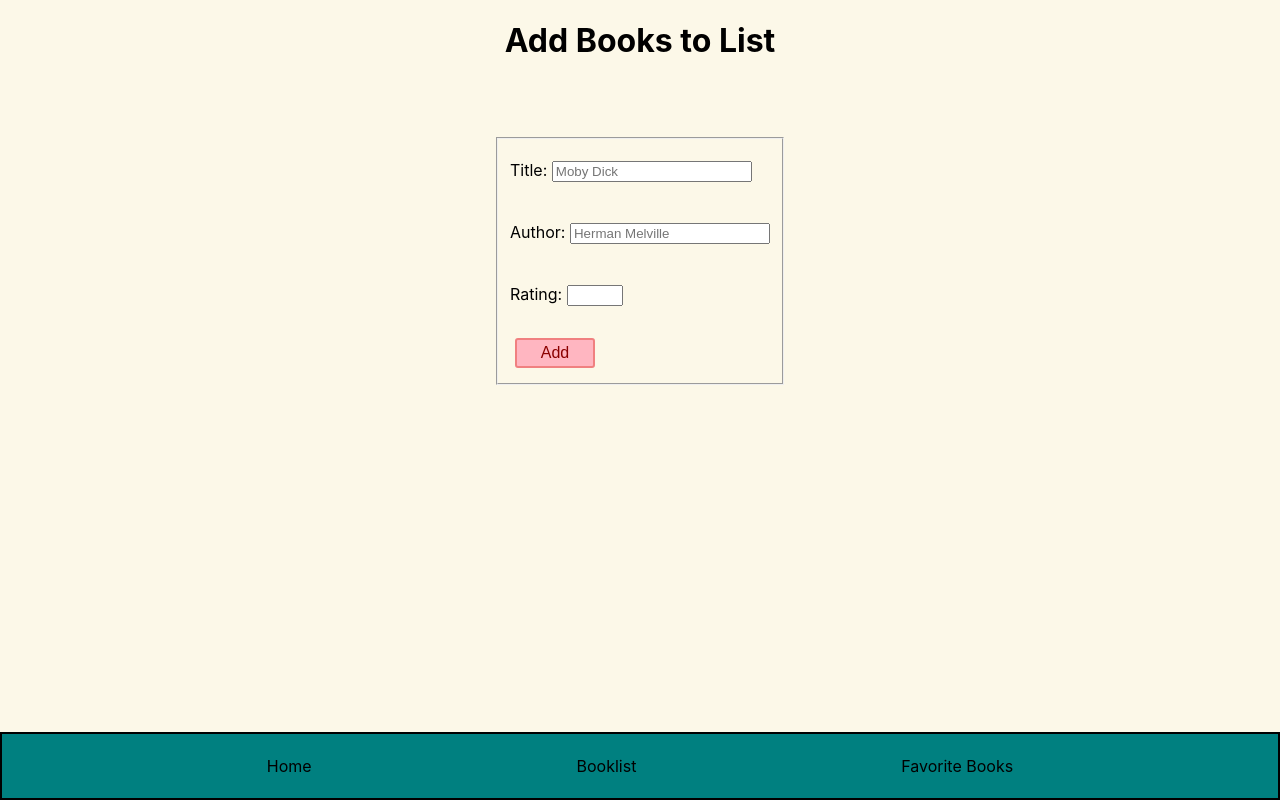
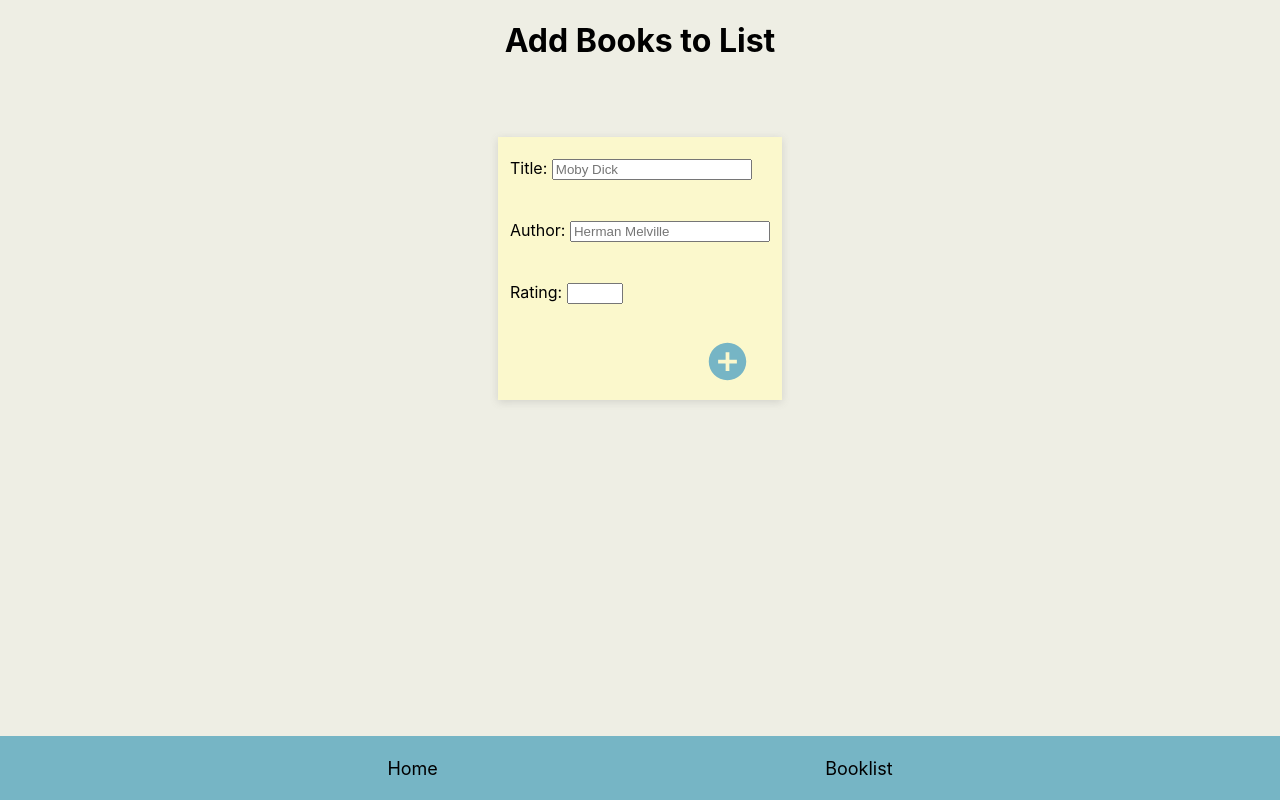
Before and after one commit to AnH13-6/capstone-project-two, a Next.js app: page / in a window 1280 px wide. Built offline with nearby package versions, Linux system fonts and the light colour scheme; no server answers; the database is empty.

Commit message:
Colored cards (#11)
* question regarding form and list

* add styling

* fix mistakes

* add colored cards

```diff
--- a/package.json
+++ b/package.json
@@ -19,6 +19,12 @@
     "toc": "npx markdown-toc@1 README.md -i"
   },
   "dependencies": {
+    "@emotion/react": "^11.10.4",
+    "@emotion/styled": "^11.10.4",
+    "@mdi/js": "^7.0.96",
+    "@mdi/react": "^1.6.1",
+    "@mui/icons-material": "^5.10.9",
+    "@mui/material": "^5.10.9",
     "axios": "0.27.2",
     "knopf.css": "^1.1.2",
     "mongoose": "^6.6.2",
--- a/src/components/BookForm.js
+++ b/src/components/BookForm.js
@@ -1,6 +1,5 @@
+import AddCircleIcon from '@mui/icons-material/AddCircle';
 import styled from 'styled-components';
-
-import Button from './StyledButton';
 
 export default function BookForm({books, onHandleBooks}) {
 	return (
@@ -62,15 +61,34 @@ export default function BookForm({books, onHandleBooks}) {
 						required
 					></input>
 				</p>
-				<Button type="submit">Add</Button>
+				<AddButton type="submit">
+					<AddCircleIcon style={{height: '45px', width: '45px'}} />
+				</AddButton>
 			</Fieldset>
 		</form>
 	);
 }
 
 const Fieldset = styled.fieldset`
-	display: grid;
+	display: flex;
+	flex-direction: column;
 	gap: 8px;
-	justify-content: center;
 	margin-top: 55px;
+	border: none;
+	background-color: #fbf8cc;
+	box-shadow: rgba(99, 99, 99, 0.2) 0 2px 8px 0;
 `;
+
+const AddButton = styled.button`
+	align-self: flex-end;
+	width: 55px;
+	height: 55px;
+	margin: 0.5em 15px 0;
+	padding: 0.25em 0.25em;
+	border: none;
+	background-color: transparent;
+	color: #76b5c5;
+	&:hover {
+		background: #c39696;
+	}
+  `;
--- a/src/components/Footer.js
+++ b/src/components/Footer.js
@@ -10,9 +10,6 @@ export default function Footer() {
 				</Link>
 				<Link href="/booklist" passHref>
 					<StyledLink>Booklist</StyledLink>
-				</Link>
-				<Link href="/favoriteBooks" passHref>
-					<StyledLink>Favorite Books</StyledLink>
 				</Link>
 			</Navigation>
 		</StyledFooter>
@@ -29,6 +26,7 @@ const Navigation = styled.nav`
 
 const StyledLink = styled.a`
 	color: black;
+	font-size: 18px;
 	text-decoration: none;
 	&:hover {
 		color: red;
@@ -43,6 +41,5 @@ const StyledFooter = styled.footer`
 	bottom: 0;
 	flex-direction: column;
 	width: 100%;
-	border: 2px solid black;
-	background: teal;
+	background: #76b5c5;
 `;
--- a/src/components/StyledButton.js
+++ b/src/components/StyledButton.js
@@ -2,13 +2,15 @@ import styled from 'styled-components';
 
 const Button = styled.button`
 	align-self: flex-end;
+	width: auto;
 	max-width: 80px;
+	height: 35px;
 	margin: 0.5em 5px 5px;
 	padding: 0.25em 0.25em;
-	border: 2px solid lightcoral;
-	border-radius: 3px;
-	background-color: lightpink;
-	color: darkred;
+	border: none;
+	background-color: transparent;
+	color: #eeeee4;
+
 	font-size: 1em;
 	&:hover {
 		background: #c39696;
--- a/src/styles.js
+++ b/src/styles.js
@@ -17,7 +17,7 @@ export const GlobalStyle = createGlobalStyle`
 	body {
 		display: flex;
 		margin: 0;
-		background-color: #FCF8E8;
+		background-color: #eeeee4;
 		font-family: -apple-system, BlinkMacSystemFont, 'Segoe UI', Roboto, Oxygen, Ubuntu, Cantarell, 'Open Sans', 'Helvetica Neue', sans-serif;
 		font-size: 1rem;
 	}
```
Also changed, not shown: src/components/booklist.js (+29 -3 lines), 1 other file (tests, documents, lock files or other folders).
